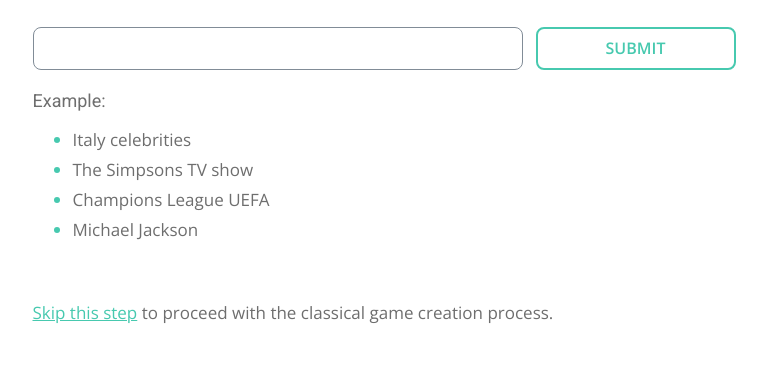
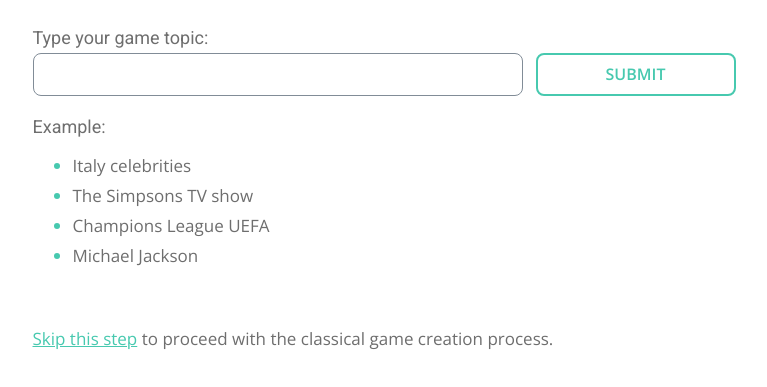
Before and after one commit to webDevT/QuickAppNinja-pages, a website: page app/index.html in a window 1280 px wide. Shown: the part 113-500 px from the top of the page, without its empty margins (256-1023 px from the left). Drawn offline with nearby package versions, Linux system fonts and the light colour scheme.

Commit message:
new text

```diff
--- a/app/index.html
+++ b/app/index.html
@@ -28,8 +28,16 @@
 
 			</div>
 
+
+
 			<form action="" class="step__form">
+				<div>
+					<div class="example-list__title label">
+				Type your game topic:
+			</div>
 				<input type="text" class="step__input">
+				</div>
+
 				<input type="submit" value="SUBMIT" class="step__button">
 			</form>
 
--- a/app/sass/style.sass
+++ b/app/sass/style.sass
@@ -49,6 +49,7 @@
 .step__form
     display: flex
     justify-content: space-between
+    align-items: flex-end
     margin-top: 30px
     margin-bottom: 20px
 .example-list__title
@@ -56,6 +57,8 @@
     color: #6e6e6e
     font-family: "Roboto", sans-serif
     font-size: 18px
+.example-list__title.label
+    margin-bottom: 5px
 .example-list
     font-size: 17px
     li
```
Also changed, not shown: docs/index.html (+8 -0 lines), app/css/style.min.css, docs/css/style.min.css.
